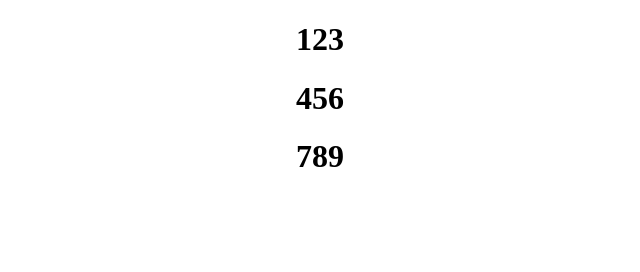
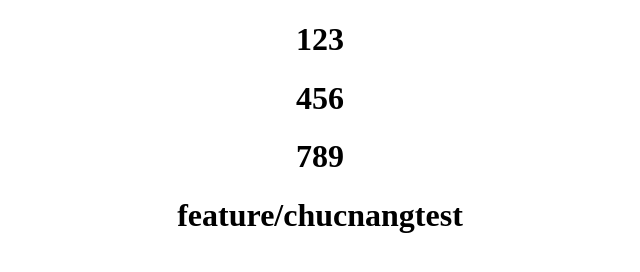
Before and after one commit to deed27/learngit, a plain HTML site: page index.html in a window 1280 px wide. Shown: the whole page, without its empty margins (320-960 px from the left). Drawn offline with Linux system fonts and the light colour scheme.

Commit message:
feature/chucnangtest

```diff
--- a/index.html
+++ b/index.html
@@ -10,6 +10,7 @@
         <p><h1>123</h1></p>
         <p><h1>456</h1></p>
         <p><h1>789</h1></p>
+        <p><h1>feature/chucnangtest</h1></p>
     </center>
 </body>
 </html>
```
